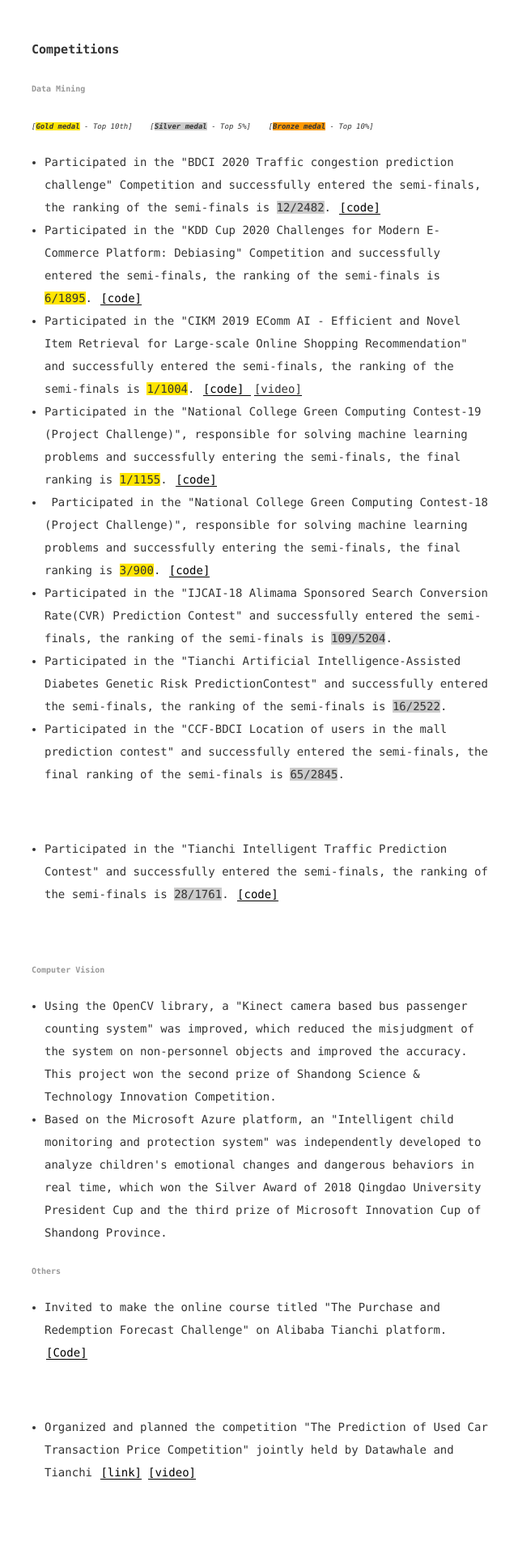
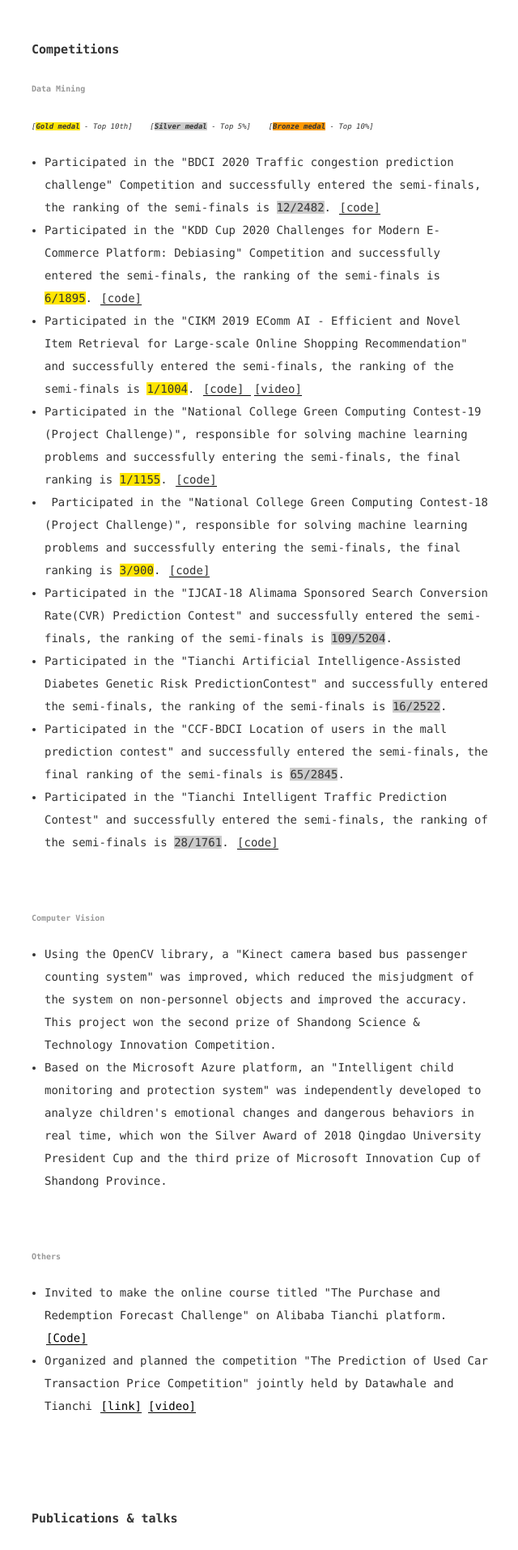
Before and after one commit to ChuanyuXue/profile, a Jekyll site: the page built from index.html, in a window 1280 px wide. Shown: the part 342-2256 px from the top of the page at 81% size, without its empty margins (315-955 px from the left). Built offline with Jekyll 4.4.1, drawn with Linux system fonts in a browser that asks for light colours.

Commit message:
Update index.html

```diff
--- a/index.html
+++ b/index.html
@@ -30,43 +30,38 @@
 </p>
 <ul>
 	<li>
-		P<span>articipated in the "BDCI 2020 Traffic congestion prediction challenge" Competition and successfully entered the semi-finals, the ranking of the semi-finals is <span style="background-color:#CCCCCC;">12</span></span><span style="background-color:#CCCCCC;">/2482</span><span>.&nbsp;</span><a href="https://github.com/ChuanyuXue/BDCI-2020-TimeSeries-Prediction" target="_blank">[code]</a><br />
+		P<span><span style="line-height:1;">articipated in the "BDCI 2020 Traffic congestion prediction challenge" Competition and successfully entered the semi-finals, the ranking of the semi-finals is </span><span style="background-color:#CCCCCC;line-height:1;">12</span></span><span style="background-color:#CCCCCC;line-height:1;">/2482</span><span style="line-height:1;">.&nbsp;</span><a href="https://github.com/ChuanyuXue/BDCI-2020-TimeSeries-Prediction" target="_blank"><span style="line-height:1;">[code]</span></a><br />
 	</li>
 	<li>
-		Participated in the "KDD Cup 2020 Challenges for Modern E-Commerce Platform: Debiasing" Competition and successfully entered the semi-finals, the ranking of the semi-finals is <span style="background-color:#FFE500;">6/1895</span>. <a href="https://github.com/ChuanyuXue/KDDCUP-2020" target="_blank">[code]</a><span style="color:#003399;"></span>
+		<span style="line-height:1;">Participated in the "KDD Cup 2020 Challenges for Modern E-Commerce Platform: Debiasing" Competition and successfully entered the semi-finals, the ranking of the semi-finals is </span><span style="background-color:#FFE500;line-height:1;">6/1895</span><span style="line-height:1;">. </span><a href="https://github.com/ChuanyuXue/KDDCUP-2020" target="_blank"><span style="line-height:1;">[code]</span></a><span style="color:#003399;"></span>
 	</li>
 	<li>
-		Participated in the "CIKM 2019 EComm AI - Efficient and Novel Item Retrieval for Large-scale Online Shopping
-Recommendation" and successfully entered the semi-finals, the ranking of the semi-finals is <span style="background-color:#FFE500;">1</span><span style="background-color:#FFE500;">/1004</span>. <a href="https://github.com/ChuanyuXue/CIKM-2019-AnalytiCup" target="_blank">[code]&nbsp;</a><span style="color:#003399;"><a href="https://tianchi.aliyun.com/course/video?liveId=41116" target="_blank"><span style="color:;">[video]</span></a></span>
+		<span style="line-height:1;">Participated in the "CIKM 2019 EComm AI - Efficient and Novel Item Retrieval for Large-scale Online Shopping
+Recommendation" and successfully entered the semi-finals, the ranking of the semi-finals is </span><span style="background-color:#FFE500;line-height:1;">1</span><span style="background-color:#FFE500;line-height:1;">/1004</span><span style="line-height:1;">. </span><a href="https://github.com/ChuanyuXue/CIKM-2019-AnalytiCup" target="_blank"><span style="line-height:1;">[code]&nbsp;</span></a><span style="color:#003399;"><a href="https://tianchi.aliyun.com/course/video?liveId=41116" target="_blank"><span style="line-height:1;">[video]</span></a></span>
 	</li>
 	<li>
-		Participated in the "National College Green Computing Contest-19 (Project Challenge)", responsible for solving machine
-learning problems and successfully entering the semi-finals, the final ranking is <span style="background-color:#FFE500;">1/1155</span>. <a href="https://github.com/ChuanyuXue/Chinese-OpenGCC-Contest-1st-Solution" target="_blank">[code]</a>
+		<span style="line-height:1;">Participated in the "National College Green Computing Contest-19 (Project Challenge)", responsible for solving machine
+learning problems and successfully entering the semi-finals, the final ranking is </span><span style="background-color:#FFE500;line-height:1;">1/1155</span><span style="line-height:1;">. </span><a href="https://github.com/ChuanyuXue/Chinese-OpenGCC-Contest-1st-Solution" target="_blank"><span style="line-height:1;">[code]</span></a>
 	</li>
 	<li>
-		&nbsp;Participated in the "National College Green Computing Contest-18 (Project Challenge)", responsible for solving machine
-learning problems and successfully entering the semi-finals, the final ranking is <span style="background-color:#FFE500;">3/900</span>. <a href="https://github.com/ChuanyuXue/Chinese-OpenGCC-Contest-2st-Solution" target="_blank">[code]</a>
+		<span style="line-height:1;">&nbsp;Participated in the "National College Green Computing Contest-18 (Project Challenge)", responsible for solving machine
+learning problems and successfully entering the semi-finals, the final ranking is </span><span style="background-color:#FFE500;line-height:1;">3/900</span><span style="line-height:1;">. </span><a href="https://github.com/ChuanyuXue/Chinese-OpenGCC-Contest-2st-Solution" target="_blank"><span style="line-height:1;">[code]</span></a>
 	</li>
 	<li>
-		Participated in the "IJCAI-18 Alimama Sponsored Search Conversion Rate(CVR) Prediction Contest" and successfully
-entered the semi-finals, the ranking of the semi-finals is <span style="background-color:#CCCCCC;">109/5204</span>.
+		<span style="line-height:1;">Participated in the "IJCAI-18 Alimama Sponsored Search Conversion Rate(CVR) Prediction Contest" and successfully
+entered the semi-finals, the ranking of the semi-finals is </span><span style="background-color:#CCCCCC;line-height:1;">109/5204</span><span style="line-height:1;">.</span>
 	</li>
 	<li>
-		Participated in the "Tianchi Artificial Intelligence-Assisted Diabetes Genetic Risk PredictionContest" and successfully
-entered the semi-finals, the ranking of the semi-finals is <span style="background-color:#CCCCCC;">16/2522</span>.&nbsp;
+		<span style="line-height:1;">Participated in the "Tianchi Artificial Intelligence-Assisted Diabetes Genetic Risk PredictionContest" and successfully
+entered the semi-finals, the ranking of the semi-finals is </span><span style="background-color:#CCCCCC;line-height:1;">16/2522</span><span style="line-height:1;">.&nbsp;</span>
 	</li>
 	<li>
-		Participated in the "CCF-BDCI Location of users in the mall prediction contest" and successfully entered the semi-finals, the
-final ranking of the semi-finals is <span style="background-color:#CCCCCC;">65/2845</span>.&nbsp;
+		<span style="line-height:1;">Participated in the "CCF-BDCI Location of users in the mall prediction contest" and successfully entered the semi-finals, the
+final ranking of the semi-finals is </span><span style="background-color:#CCCCCC;line-height:1;">65/2845</span><span style="line-height:1;">.&nbsp;</span>
 	</li>
-</ul>
-<p>
-	<br />
-</p>
-<ul>
 	<li>
-		Participated in the "Tianchi Intelligent Traffic Prediction Contest" and successfully entered the semi-finals, the ranking of the
-semi-finals is <span style="background-color:#CCCCCC;">28/1761</span>. <a href="https://github.com/ChuanyuXue/Tianchi-Traffic-Prediction-Contest" target="_blank">[code]</a>
+		<span style="line-height:1;">Participated in the "Tianchi Intelligent Traffic Prediction Contest" and successfully entered the semi-finals, the ranking of the
+semi-finals is </span><span style="background-color:#CCCCCC;line-height:1;">28/1761</span><span style="line-height:1;">. </span><a href="https://github.com/ChuanyuXue/Tianchi-Traffic-Prediction-Contest" target="_blank"><span style="line-height:1;">[code]</span></a>
 	</li>
 </ul>
 <p>
@@ -88,17 +83,16 @@
 	</li>
 </ul>
 <p>
+	<strong><span style="color:#999999;font-size:10px;"><br />
+</span></strong>
+</p>
+<p>
 	<strong><span style="color:#999999;font-size:10px;">Others</span></strong>
 </p>
 <ul>
 	<li>
 		Invited to make the online course titled "The Purchase and Redemption Forecast Challenge" on Alibaba Tianchi platform. <a href="https://github.com/ChuanyuXue/The-Purchase-and-Redemption-Forecast-Challenge-baseline" target="_blank">[Code]</a>
 	</li>
-</ul>
-<p>
-	<br />
-</p>
-<ul>
 	<li>
 		<span>Organized and planned the competition "The&nbsp;</span><span>Prediction of Used Car Transaction Price Competition</span><span>" jointly held by Datawhale and Tianchi <a href="https://tianchi.aliyun.com/competition/entrance/231784/introduction" target="_blank">[link]</a></span><a href="https://tianchi.aliyun.com/competition/entrance/231784/introduction" target="_blank"><span></span></a><a href="https://tianchi.aliyun.com/course/video?spm=5176.12282027.0.0.5fda379caLvonc&amp;liveId=41146" target="_blank">[video]</a>
 	</li>
```
